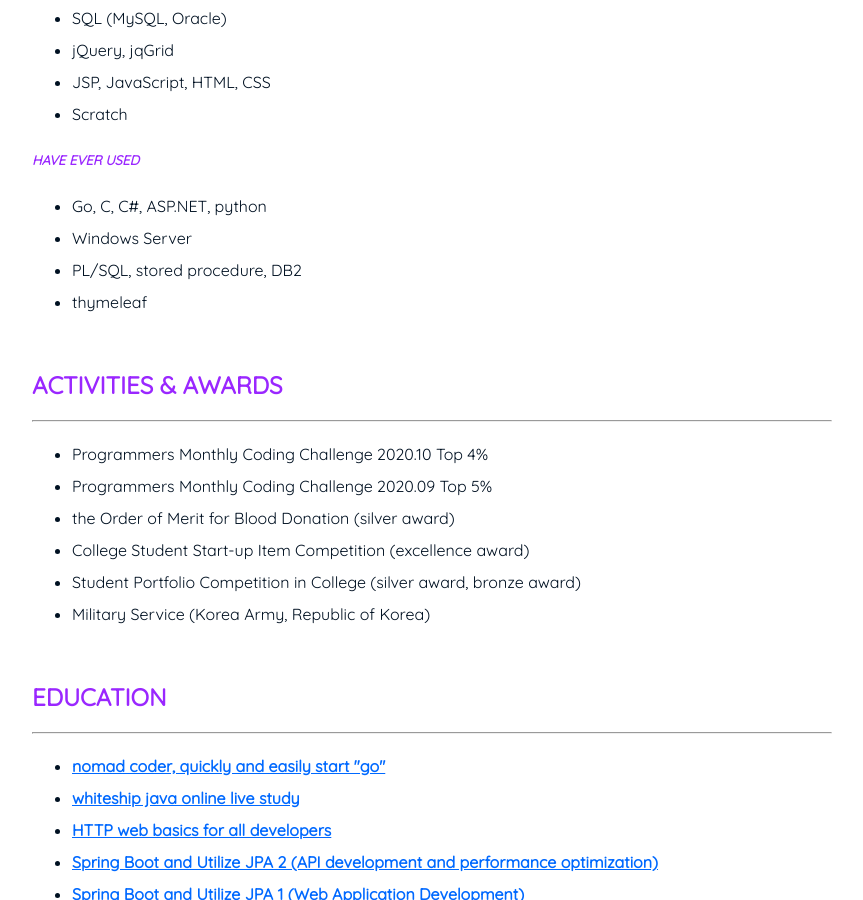
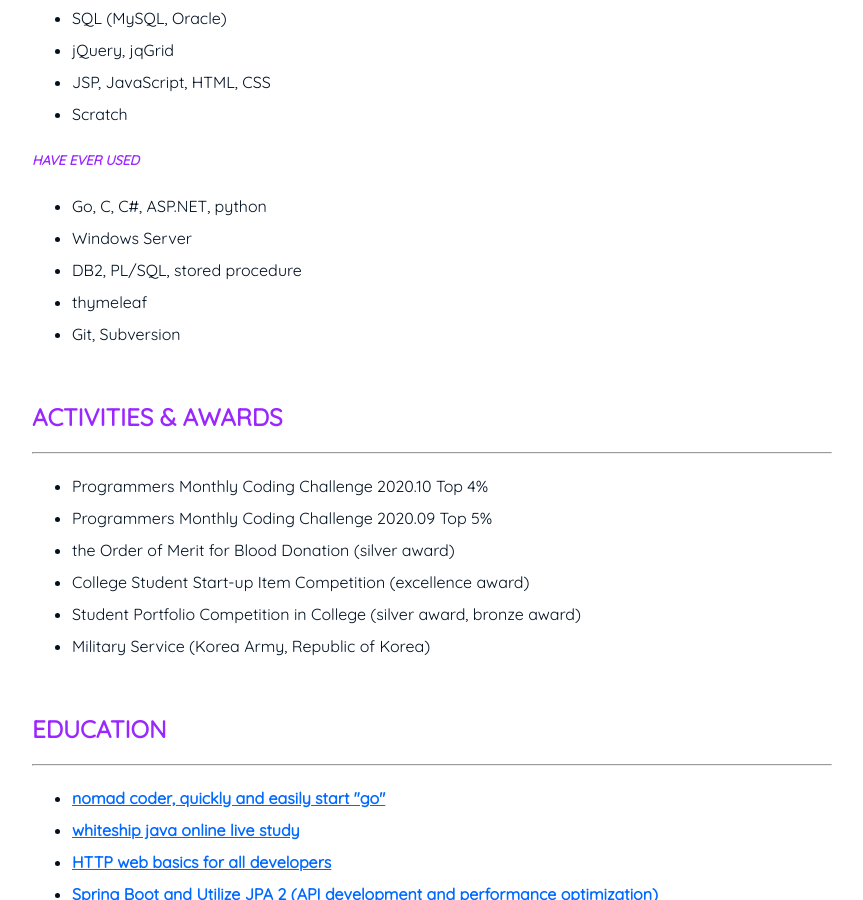
Before and after one commit to nimkoes/portfolio, a Jekyll site: the page built from about.md, in a window 1280 px wide and 900 px high, scrolled down 834 px. Shown: the whole window, without its empty margins (208-1071 px from the left). Built offline with Jekyll 4.4.1, drawn with Linux system fonts in a browser that asks for light colours.

Commit message:
Update about.md

```diff
--- a/about.md
+++ b/about.md
@@ -35,8 +35,9 @@ subtitle: I work diligently to become lazy ☕
 ##### ***HAVE EVER USED***
 * Go, C, C#, ASP.NET, python
 * Windows Server
-* PL/SQL, stored procedure, DB2
+* DB2, PL/SQL, stored procedure
 * thymeleaf
+* Git, Subversion
 
 
 
```
